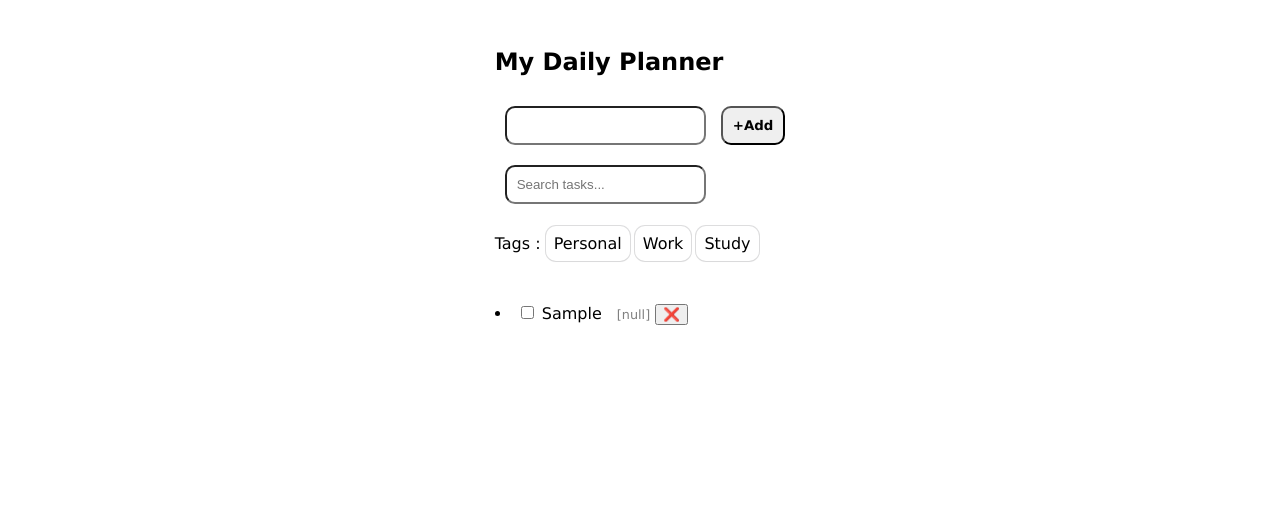
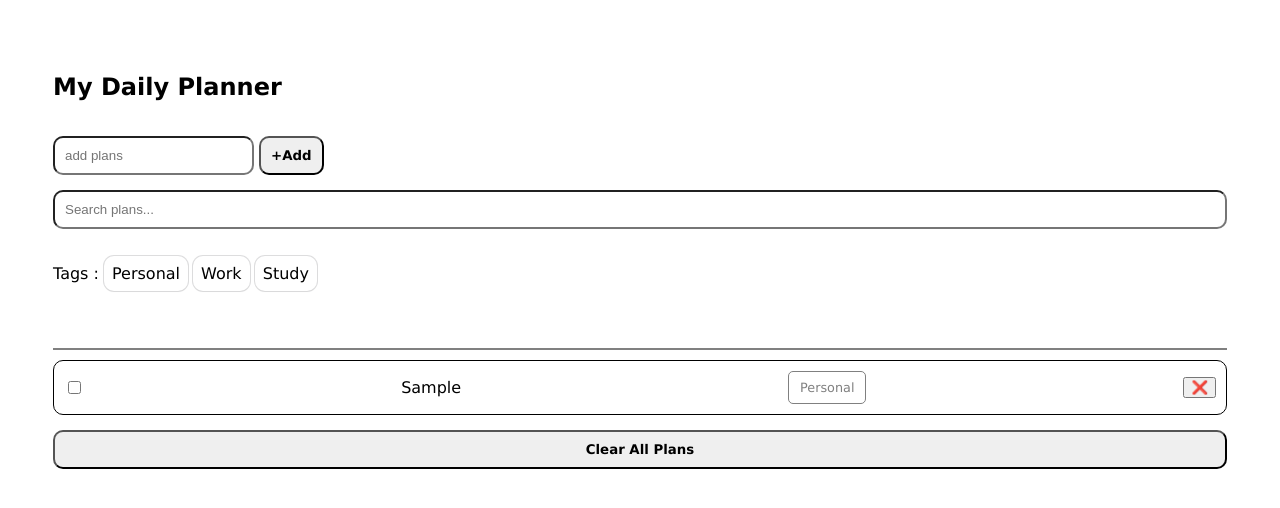
Before and after one commit to Sudip-C/Planner, a plain HTML site: page index.html in a window 1280 px wide. Both pictures are taken after typing "Sample" into the empty fields and a click on the button "+Add". Drawn offline with Linux system fonts and the light colour scheme.

Commit message:
app created.

```diff
--- a/index.css
+++ b/index.css
@@ -1,36 +1,108 @@
-body{
+body {
   display: flex;
   align-items: center;
   justify-content: center;
   font-family: Verdana, Geneva, Tahoma, sans-serif;
-padding: 20px;
+  padding: 15px;
 }
 
-#container{
+.main {
+  padding: 30px;
+  display: flex;
+  gap: 15px;
+  flex-direction: column;
+  width: 100%;
+  height: 84dvh;
 }
 #input-box,
-#search-input{
+#search-input {
   padding: 10px;
   border-radius: 10px;
-    margin: 10px;
+  /* margin: 10px; */
 }
-#add-button{
+#add-button {
   padding: 10px;
   border-radius: 10px;
   font-family: Verdana, Geneva, Tahoma, sans-serif;
   font-weight: 600;
+  cursor: pointer;
 }
-#tag-container{
+#tag-container {
   margin-top: 20px;
   margin-bottom: 50px;
 }
-.items{
-    box-shadow: rgba(0, 0, 0, 0.02) 0px 1px 3px 0px, rgba(27, 31, 35, 0.15) 0px 0px 0px 1px;
+.items {
+  box-shadow: rgba(0, 0, 0, 0.02) 0px 1px 3px 0px,
+    rgba(27, 31, 35, 0.15) 0px 0px 0px 1px;
   padding: 8px;
   border-radius: 10px;
   cursor: pointer;
 }
-.items.selected{
+.items.selected {
   background-color: #007bff;
   color: white;
 }
+#plans-container {
+  max-height: 70%;
+  overflow-y: auto;
+  display: flex;
+  flex-direction: column;
+  gap: 8px;
+  border-top: 2px solid gray;
+  padding-top:10px ;
+}
+#plans-container::-webkit-scrollbar {
+  display: none;
+}
+#plans-container > div {
+  display: flex;
+  justify-content: space-between;
+  /* gap: 5px; */
+  align-items: center;
+  border: 1px solid black;
+  padding: 10px;
+  border-radius: 10px;
+}
+.show-tag {
+  border: 1px solid gray;
+  padding: 8px;
+  border-radius: 5px;
+  width: 60px;
+  text-align: center;
+}
+#clear-all {
+  display: block;
+  padding: 10px;
+  border-radius: 10px;
+  font-family: Verdana, Geneva, Tahoma, sans-serif;
+  font-weight: 600;
+  cursor: pointer;
+}
+.back-to-top {
+  position: fixed; /* changed from absolute */
+  bottom: 20px;
+  right: 20px;
+  opacity: 0;
+  pointer-events: none;
+  background-color: #2d73db;
+  color: white;
+  /* border: none; */
+  border-radius: 50%;
+  padding: 10px 15px;
+  font-size: 14px;
+  cursor: pointer;
+  z-index: 100;
+  box-shadow: 0 2px 8px rgba(0, 0, 0, 0.2);
+  transition: opacity 0.3s ease;
+  height: 80px;
+  width: 80px;
+}
+
+.back-to-top.show {
+  opacity: 1;
+  pointer-events: auto;
+}
+
+.back-to-top:hover {
+  background-color: #1c6be0;
+}
--- a/index.html
+++ b/index.html
@@ -1,30 +1,33 @@
 <!DOCTYPE html>
 <html lang="en">
   <head>
-    <meta charset="UTF-8">
-    <meta name="viewport" content="width=device-width, initial-scale=1.0">
-    <title>Document</title>
-    <link rel="stylesheet" href="./index.css">
+    <meta charset="UTF-8" />
+    <meta name="viewport" content="width=device-width, initial-scale=1.0" />
+    <title>My Daily Planner</title>
+    <link rel="stylesheet" href="./index.css" />
   </head>
   <body>
-    <section>
+    <section class="main">
       <h1 id="title">My Daily Planner</h1>
       <section id="container">
-            <input type="text" id="input-box">
-            <button id="add-button" >+Add</button>
+        <input type="text" placeholder="add plans" id="input-box" />
+        <button id="add-button">+Add</button>
       </section>
-        <input type="text" id="search-input" placeholder="Search tasks..."/>
+      <input type="text" id="search-input" placeholder="Search plans..." />
       <section id="tag-container">
         <span id="tags">Tags :</span>
 
         <span value="Personal" class="items">Personal</span>
-            <span value='Work' class="items">Work</span>
+        <span value="Work" class="items">Work</span>
         <span value="Study" class="items">Study</span>
       </section>
       <section id="plans-container">
 
       </section>
+              <button id="back-to-top" class="back-to-top">⬆ Back to Top</button>
+
+      <button id="clear-all">Clear All Plans</button>
     </section>
   </body>
-<script type='module' src="./index.js"></script>
+  <script type="module" src="./index.js"></script>
 </html>
--- a/index.js
+++ b/index.js
@@ -1,10 +1,13 @@
-import { debounce } from "./utils.js";
+import { debounce, throttle } from "./utils.js";
 
 const input = document.getElementById("input-box");
 const button = document.getElementById("add-button");
 const tags = document.querySelectorAll(".items");
 const planList = document.getElementById("plans-container");
 const searchInput = document.getElementById("search-input");
+const clearAll = document.getElementById('clear-all');
+const backToTopBtn = document.getElementById('back-to-top');
+const container = document.getElementById('plans-container')
 
 let selectedTag = null;
 
@@ -32,11 +35,12 @@ const handleSearch = debounce(() => {
 
 searchInput.addEventListener("input", handleSearch);
 
+
 function renderPlans(plans) {
   planList.innerHTML = ""; // clear existing items
 
   plans.forEach((plan, index) => {
-    const li = document.createElement("li");
+    const li = document.createElement("div");
     li.innerHTML = `
       <input type="checkbox"  class="complete-checkbox" ${
         plan.status ? "checked" : ""
@@ -44,13 +48,14 @@ function renderPlans(plans) {
       <span style="text-decoration: ${plan.status ? "line-through" : "none"}">${
       plan.title
     }</span>
-      <span style="margin-left: 10px; font-size: 0.8em; color: gray;">[${
-        plan.tag
-      }]</span>
+      <span class='show-tag' style="margin-left: 10px; font-size: 0.8em; color: gray;">${
+        plan.tag ? plan.tag : "Personal"
+      }</span>
       <button data-index="${index}" class="delete-btn">❌</button>
     `;
     planList.appendChild(li);
   });
+  clearAll.style.display = plans?.length > 0 ? "block": 'none'
 
   const checkboxes = document.querySelectorAll('.complete-checkbox');
   checkboxes.forEach(checkbox => {
@@ -90,3 +95,25 @@ button.addEventListener("click", (e) => {
   selectedTag = null;
   tags.forEach((t) => t.classList.remove("selected"));
 });
+
+clearAll.addEventListener('click',()=>{
+  if (confirm('Are you sure you want to delete all tasks?')) {
+  localStorage.removeItem('plans');
+  renderPlans([])
+  }
+})
+
+
+function handleScroll() {
+  if (container.scrollTop > -100) {
+    backToTopBtn.classList.add('show');
+  } else {
+    backToTopBtn.classList.remove('show');
+  }
+}
+
+container.addEventListener('scroll', throttle(handleScroll, 100));
+
+backToTopBtn.addEventListener('click', () => {
+  container.scrollTo({ top: 0, behavior: 'smooth' });
+});
--- a/utils.js
+++ b/utils.js
@@ -6,3 +6,14 @@ export function debounce(func, delay) {
     timer = setTimeout(() => func.apply(this, args), delay);
   };
 }
+
+export function throttle(func, limit) {
+  let lastCall = 0;
+  return function (...args) {
+    const now = new Date().getTime();
+    if (now - lastCall >= limit) {
+      lastCall = now;
+      func.apply(this, args);
+    }
+  };
+}
```
Lines whose indentation alone changed are shown as unchanged.
